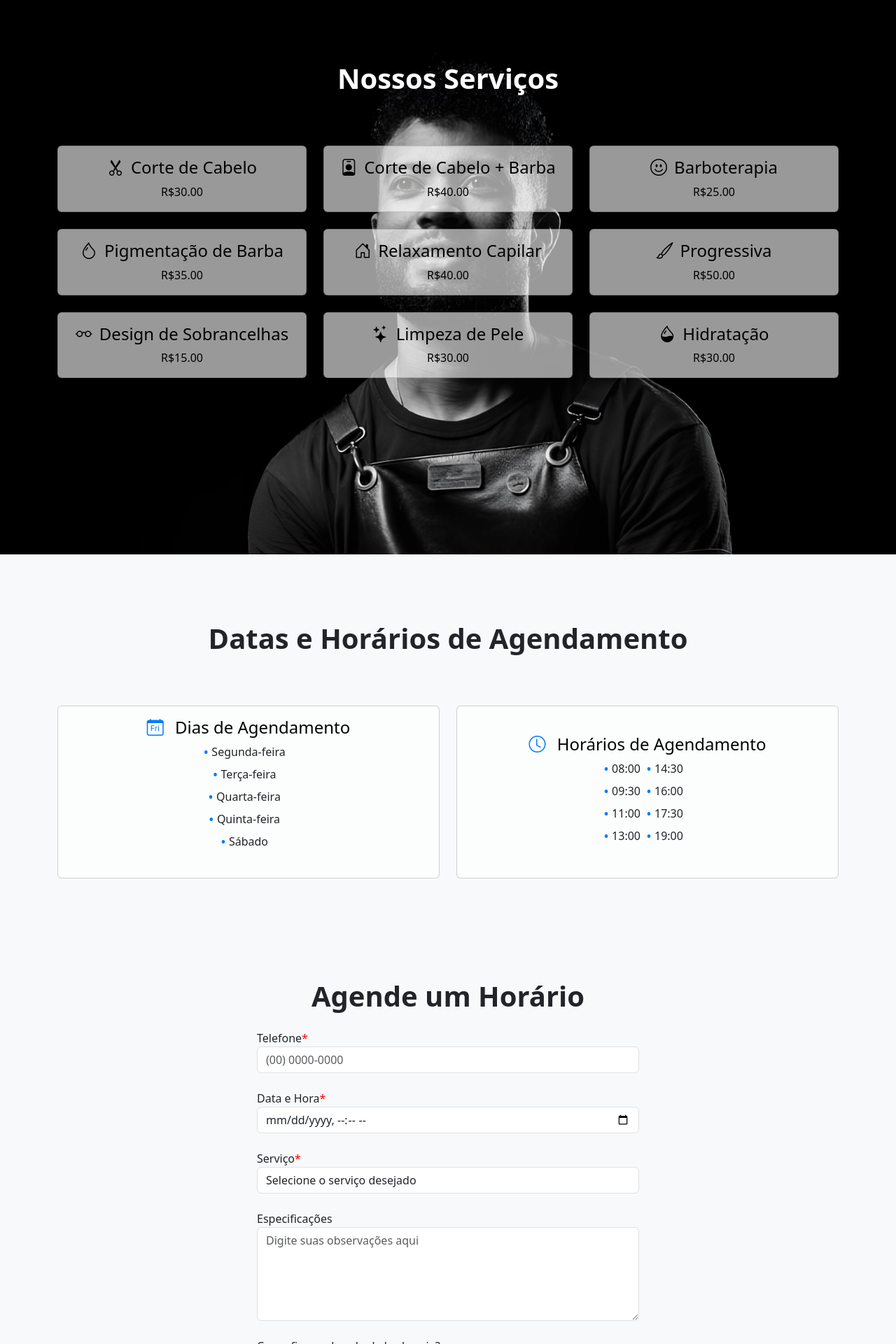
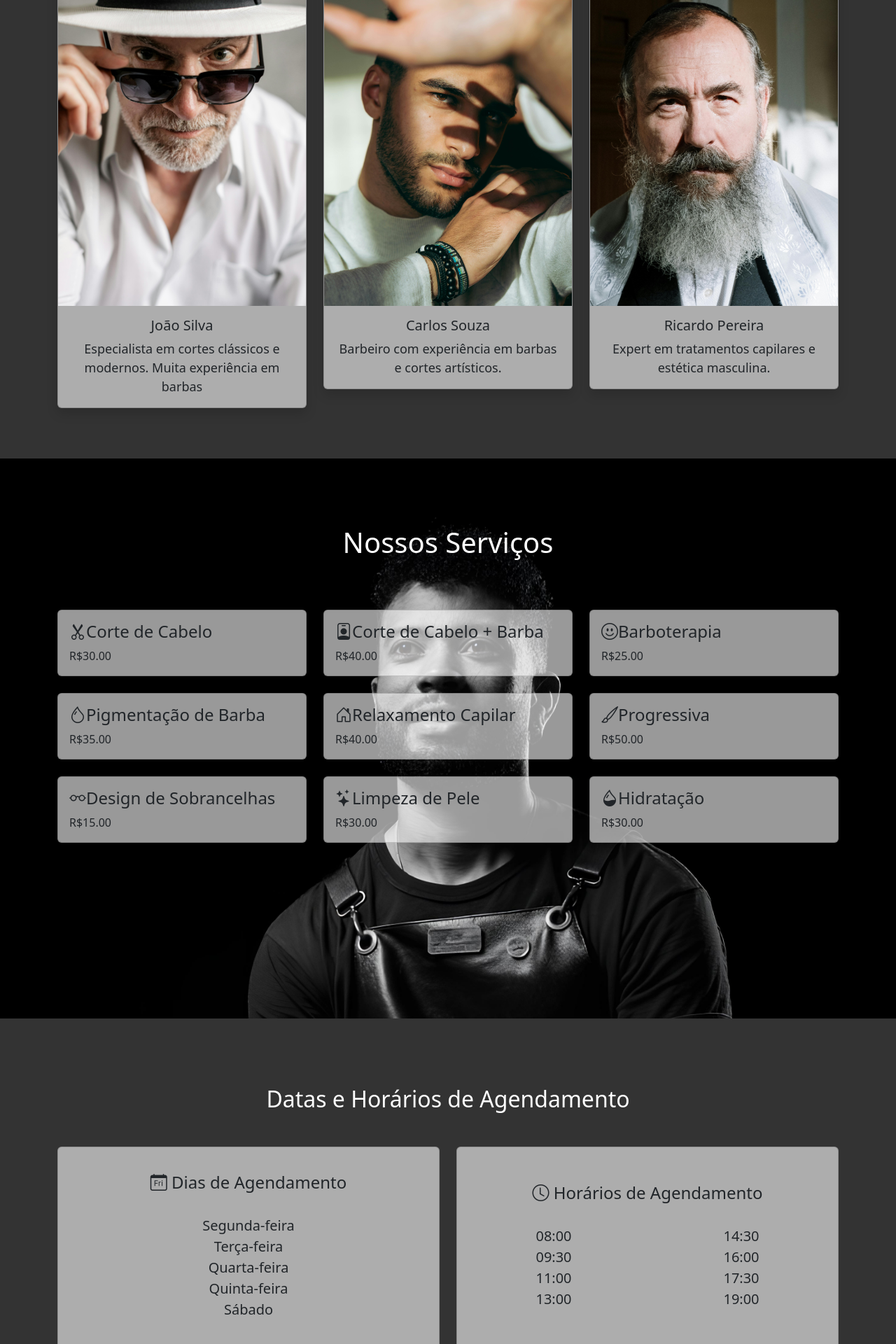
Before and after one commit to ElivanMaia/Trabalho_Semestral, a PHP site: page /inicio_cli.php in a window 1280 px wide. Shown: the part 1040-2960 px from the top of the page at 70% size. Run offline with PHP 8.4, Linux system fonts and the light colour scheme; the visitor is signed in with stand-in values (Sample User, id 1); tables that the repository leaves empty or names only in its code hold one stand-in row (values such as "Sample post"); some libraries are stand-ins or nearby versions.

Commit message:
Nova Alteração-04

```diff
--- /dev/null
+++ b/CRUD/footer.php
@@ -0,0 +1,64 @@
+<!DOCTYPE html>
+<html lang="pt-br">
+<head>
+    <meta charset="UTF-8">
+    <meta name="viewport" content="width=device-width, initial-scale=1.0">
+    <title>Footer</title>
+    <link href="https://cdn.jsdelivr.net/npm/bootstrap@5.3.3/dist/css/bootstrap.min.css" rel="stylesheet">
+</head>
+<body>
+
+<footer class="bg-dark text-white py-4">
+    <div class="container text-center">
+        <p>&copy; <?php echo date("Y"); ?> Barba & Navalha. Todos os direitos reservados.</p>
+        <p>Telefone: (88) 9970-9931</p>
+        <p>Email: barbaenavalha@gmail.com</p>
+        <div class="row">
+            <div class="col-md-6">
+                <strong>Dias de Agendamento:</strong>
+                <ul class="list-inline">
+                    <li class="list-inline-item">Segunda</li>
+                    <li class="list-inline-item">Terça</li>
+                    <li class="list-inline-item">Quarta</li>
+                    <li class="list-inline-item">Quinta</li>
+                    <li class="list-inline-item">Sábado</li>
+                </ul>
+            </div>
+            <div class="col-md-6">
+                <strong>Horários de Agendamento:</strong>
+                <ul class="list-inline">
+                    <li class="list-inline-item">08:00</li>
+                    <li class="list-inline-item">09:30</li>
+                    <li class="list-inline-item">11:00</li>
+                    <li class="list-inline-item">13:00</li>
+                    <li class="list-inline-item">14:30</li>
+                    <li class="list-inline-item">16:00</li>
+                    <li class="list-inline-item">17:30</li>
+                    <li class="list-inline-item">19:00</li>
+                </ul>
+            </div>
+        </div>
+        <ul class="list-inline mt-3">
+            <li class="list-inline-item"><a href="#" class="text-white">Política de Privacidade</a></li>
+            <li class="list-inline-item"><a href="#" class="text-white">Termos de Uso</a></li>
+            <li class="list-inline-item"><a href="#" class="text-white">Contato</a></li>
+        </ul>
+    </div>
+</footer>
+
+<!-- Adicione os links dos seus scripts aqui, se necessário -->
+<script src="https://code.jquery.com/jquery-3.6.0.min.js"></script>
+<script src="https://cdnjs.cloudflare.com/ajax/libs/jquery.mask/1.14.16/jquery.mask.min.js"></script>
+<script src="node_modules/parsleyjs/dist/parsley.min.js"></script>
+<script src="node_modules/parsleyjs/dist/i18n/pt-br.js"></script>
+<link rel="stylesheet" href="node_modules/parsleyjs/src/parsley.css">
+<script>
+    $(document).ready(function(){
+        $('#editarModal').modal('show');
+    });
+</script>
+
+
+    <script src="https://cdn.jsdelivr.net/npm/bootstrap@5.3.3/dist/js/bootstrap.bundle.min.js"></script>
+</body>
+</html>
--- a/CRUD/inicio_cli.php
+++ b/CRUD/inicio_cli.php
@@ -45,30 +45,36 @@ try {
 $conn = null;
 ?>
 
+
 <!DOCTYPE html>
 <html lang="pt-br">
+
 <head>
     <meta charset="UTF-8">
     <meta name="viewport" content="width=device-width, initial-scale=1.0">
     <title>Barbearia</title>
     <link href="https://cdn.jsdelivr.net/npm/bootstrap-icons/font/bootstrap-icons.css" rel="stylesheet">
+    <link href="https://cdn.jsdelivr.net/npm/bootstrap@5.3.3/dist/css/bootstrap.min.css" rel="stylesheet">
+    <link rel="stylesheet" href="https://cdn.jsdelivr.net/npm/sweetalert2@11">
     <style>
         body {
             font-family: Arial, sans-serif;
-            margin: 0;
-            padding: 0;
-            color: #000;
         }
 
         #inicio {
             position: relative;
             min-height: 100vh;
-            z-index: 1;
             background-image: url('images/imagemInicial1.jpg');
             background-size: cover;
             background-repeat: no-repeat;
             background-attachment: fixed;
         }
+
+        .section-dark-bg {
+            background-color: rgba(0, 0, 0, 0.8);
+            color: white;
+        }
+
         #submit {
             background-color: #fff;
             color: #000;
@@ -78,17 +84,15 @@ $conn = null;
         }
 
         #submit:hover {
-            background-color: rgb(255, 255, 255, 0.5);
+            background-color: rgba(255, 255, 255, 0.5);
         }
 
         #submit:active {
             background-color: #666666;
         }
+
         #servicos {
             min-height: 100vh;
-            overflow: hidden;
-            position: relative;
-            z-index: 1;
             background-image: url('images/imagemInicial1.jpg');
             background-size: cover;
             background-repeat: no-repeat;
@@ -96,73 +100,17 @@ $conn = null;
         }
 
         .card {
-            background-color: rgb(255, 255, 255, 0.6) !important;
+            background-color: rgba(255, 255, 255, 0.6) !important;
             border: none;
-            height: 100%;
         }
 
-        .card-body {
-            display: flex;
-            flex-direction: column;
-            justify-content: space-between;
-        }
-
-        .card-title, .card-text {
-            color: #000 !important;
-        }
-        .card-title i {
-            margin-right: 10px;
-        }
-        .card {
-            border: none;
-            transition: transform 0.2s;
-        }
         .card:hover {
             transform: scale(1.05);
             box-shadow: 0 4px 8px rgba(0, 0, 0, 0.2);
         }
-        .card-title {
-            color: #007bff;
-        }
-        .section-title {
-            font-size: 2.5rem;
-            font-weight: bold;
-        }
-        .icon {
-            font-size: 1.5rem;
-            color: #007bff;
-            margin-right: 0.5rem;
-        }
-        .styled-list {
-            list-style: none;
-            padding-left: 0;
-        }
-        .styled-list li {
-            margin-bottom: 0.5rem;
-        }
-        .styled-list li::before {
-            content: "\2022";
-            color: #007bff;
-            font-weight: bold;
-            display: inline-block;
-            width: 1em;
-            margin-left: -1em;
-        }
-        .card-body {
-            display: flex;
-            flex-direction: column;
-            justify-content: center;
-            align-items: center;
-        }
-        .list-container {
-            display: flex;
-            justify-content: center;
-        }
-        .list-container ul {
-            margin: 0 10px;
-        }
     </style>
 </head>
+
 <body>
 
     <?php
@@ -173,7 +121,7 @@ $conn = null;
         Swal.fire({
           position: 'top-end',
           icon: 'success',
-          title: 'Bem-Vindo de Volta " . $_SESSION['nome_usuario_cliente']."',
+          title: 'Bem-Vindo de Volta " . $_SESSION['nome_usuario_cliente'] . "',
           showConfirmButton: false,
           timer: 2000
         });
@@ -186,7 +134,7 @@ $conn = null;
         Swal.fire({
           position: 'top-end',
           icon: 'success',
-          title: 'Bem-Vindo ao Barba & Navalha " . $_SESSION['nome_usuario_cliente']."',
+          title: 'Bem-Vindo ao Barba & Navalha " . $_SESSION['nome_usuario_cliente'] . "',
           showConfirmButton: false,
           timer: 2000
         });
@@ -195,24 +143,53 @@ $conn = null;
     }
     ?>
 
-<section id="inicio" class="vh-100 d-flex justify-content-center align-items-center">
+    <section id="inicio" class="d-flex justify-content-center align-items-center">
+        <div class="container text-center text-white">
+            <h1 class="pb-3" style="font-size: 45px">Bem Vindo ao Barba & Navalha</h1>
+            <p class="pb-4" style="font-size: 16px">Oferecemos cortes de cabelo e barba de qualidade, além de serviços de estética masculina.</p>
+        </div>
+    </section>
+
+    <section id="equipe" class="pt-4 pb-5 section-dark-bg">
         <div class="container">
-        <div class="row">
-            <div class="col text-center">
-                <h1 class="pb-3 text-white" style="font-size: 45px">Bem Vindo ao Barba & Navalha</h1>
-                <p class="pb-4 text-white" style="font-size: 16px">Oferecemos cortes de cabelo e barba de qualidade, além de serviços de estética masculina.</p>
-                <a href="#servicos" id="submit" class="btn">Conheça Nossos Serviços</a>
+            <div class="row text-center">
+                <div class="col">
+                    <h2 class="pb-2 section-title">Equipe</h2>
+                    <p class="pb-4" style="font-size: 18px;">Conheça a nossa equipe de profissionais qualificados e experientes.</p>
+                </div>
+            </div>
+            <div class="row text-center">
+                <div class="col-md-4 mb-4">
+                    <div class="card shadow">
+                        <img src="images/equipe1.jpg" class="card-img-top" alt="João Silva">
+                        <div class="card-body">
+                            <h5 class="card-title" style="font-size: 20px;">João Silva</h5>
+                            <p class="card-text" style="font-size: 18px;">Especialista em cortes clássicos e modernos. Muita experiência em barbas</p>
+                        </div>
+                    </div>
+                </div>
+                <div class="col-md-4 mb-4">
+                    <div class="card shadow">
+                        <img src="images/equipe2.jpg" class="card-img-top" alt="Carlos Souza">
+                        <div class="card-body">
+                            <h5 class="card-title" style="font-size: 20px;">Carlos Souza</h5>
+                            <p class="card-text" style="font-size: 18px;">Barbeiro com experiência em barbas e cortes artísticos.</p>
+                        </div>
+                    </div>
+                </div>
+                <div class="col-md-4 mb-4">
+                    <div class="card shadow">
+                        <img src="images/equipe3.jpg" class="card-img-top" alt="Ricardo Pereira">
+                        <div class="card-body">
+                            <h5 class="card-title" style="font-size: 20px;">Ricardo Pereira</h5>
+                            <p class="card-text" style="font-size: 18px;">Expert em tratamentos capilares e estética masculina.</p>
+                        </div>
+                    </div>
                 </div>
             </div>
         </div>
     </section>
 
-<section id="equipe" class="bg-white pt-4">
-    <div class="container text-center py-5">
-        <h2 class="section-title mb-4">Equipe</h2>
-        <p class="">Conheça nossa equipe...</p>
-    </div>
-</section>
 
     <section id="servicos" class="py-5">
         <div class="container pt-4">
@@ -294,41 +271,47 @@ $conn = null;
         </div>
     </section>
 
-<section id="horarios" class="py-5 bg-light">
+    <section id="horarios" class="py-5 section-dark-bg">
         <div class="container pt-4">
-            <h1 class="section-title text-center mb-4 py-4">Datas e Horários de Agendamento</h1>
-            <div class="row row-cols-1 row-cols-sm-2 row-cols-md-2 py-4 g-4">
-                <div class="col">
+            <h2 class="section-title text-center mb-4 py-4 text-white">Datas e Horários de Agendamento</h2>
+            <div class="row">
+                <div class="col-md-6">
                     <div class="card h-100 text-center">
-                        <div class="card-body">
-                            <h4 class="card-title"><i class="bi bi-calendar-day icon"></i> Dias de Agendamento</h4>
+                        <div class="card-body d-flex flex-column justify-content-center" style="height: 300px;">
+                            <h4 class="card-title" style="font-size: 24px;"><i class="bi bi-calendar-day icon"></i> Dias de Agendamento</h4>
+                            <br>
                             <ul class="list-unstyled styled-list">
-                                <li>Segunda-feira</li>
-                                <li>Terça-feira</li>
-                                <li>Quarta-feira</li>
-                                <li>Quinta-feira</li>
-                                <li>Sábado</li>
+                                <li style="font-size: 20px;">Segunda-feira</li>
+                                <li style="font-size: 20px;">Terça-feira</li>
+                                <li style="font-size: 20px;">Quarta-feira</li>
+                                <li style="font-size: 20px;">Quinta-feira</li>
+                                <li style="font-size: 20px;">Sábado</li>
                             </ul>
                         </div>
                     </div>
                 </div>
+                <div class="col-md-6">
+                    <div class="card h-100 text-center">
+                        <div class="card-body d-flex flex-column justify-content-center" style="height: 300px;">
+                            <h4 class="card-title" style="font-size: 24px;"><i class="bi bi-clock icon"></i> Horários de Agendamento</h4>
+                            <br>
+                            <div class="row">
                                 <div class="col">
-                    <div class="card h-100 text-center">
-                        <div class="card-body">
-                            <h4 class="card-title"><i class="bi bi-clock icon"></i> Horários de Agendamento</h4>
-                            <div class="list-container">
                                     <ul class="list-unstyled styled-list">
-                                    <li>08:00</li>
-                                    <li>09:30</li>
-                                    <li>11:00</li>
-                                    <li>13:00</li>
+                                        <li style="font-size: 20px;">08:00</li>
+                                        <li style="font-size: 20px;">09:30</li>
+                                        <li style="font-size: 20px;">11:00</li>
+                                        <li style="font-size: 20px;">13:00</li>
                                     </ul>
+                                </div>
+                                <div class="col">
                                     <ul class="list-unstyled styled-list">
-                                    <li>14:30</li>
-                                    <li>16:00</li>
-                                    <li>17:30</li>
-                                    <li>19:00</li>
+                                        <li style="font-size: 20px;">14:30</li>
+                                        <li style="font-size: 20px;">16:00</li>
+                                        <li style="font-size: 20px;">17:30</li>
+                                        <li style="font-size: 20px;">19:00</li>
                                     </ul>
+                                </div>
                             </div>
                         </div>
                     </div>
@@ -338,11 +321,12 @@ $conn = null;
     </section>
 
 
-<section id="agendar" class="py-5 bg-light">
+
+    <section id="agendar" class="vh-100 d-flex justify-content-center align-items-center section-dark-bg">
         <div class="container">
-        <h2 class="section-title text-center mb-4 pt-4">Agende um Horário</h2>
-        <div class="row justify-content-center">
-            <div class="col-md-6">
+            <div class="row">
+                <div class="col-md-6 offset-md-3">
+                    <h2 class="text-center">Agendar Corte</h2>
                     <form method="post" action="verify/agendar.php" data-parsley-validate>
                         <div class="form-group mb-4">
                             <label for="telefone">Telefone<span style="color: red">*</span></label>
@@ -386,7 +370,7 @@ $conn = null;
                 <div class="modal-dialog modal-lg">
                     <div class="modal-content">
                         <div class="modal-header">
-                        <h5 class="modal-title" id="agendamentoModalLabel">Meus Agendamentos</h5>
+                            <h5 class="modal-title text-dark" id="agendamentoModalLabel">Meus Agendamentos</h5>
                             <button type="button" class="btn-close" data-bs-dismiss="modal" aria-label="Close"></button>
                         </div>
                         <div class="modal-body">
@@ -403,7 +387,7 @@ $conn = null;
                                             </tr>
                                         </thead>
                                         <tbody>
-                                        <?php foreach ($agendamentos as $agendamento): ?>
+                                            <?php foreach ($agendamentos as $agendamento) : ?>
                                                 <tr>
                                                     <td><?php echo htmlspecialchars($agendamento['nome_usuario'], ENT_QUOTES, 'UTF-8'); ?></td>
                                                     <td><?php echo htmlspecialchars($agendamento['horario_agendamento'], ENT_QUOTES, 'UTF-8'); ?></td>
@@ -416,7 +400,7 @@ $conn = null;
                                     </table>
                                 </div>
                             <?php else : ?>
-                            <p class="text-center">Nenhum agendamento encontrado.</p>
+                                <p class="text-center text-dark">Nenhum agendamento encontrado.</p>
                             <?php endif; ?>
                         </div>
                     </div>
@@ -425,24 +409,25 @@ $conn = null;
         </div>
     </section>
 
+    <?php
+    require('footer.php');
+    ?>
 
-<section id="contatos" class="bg-info">
-    <div class="container text-center py-5">
-        <h2 class="section-title text-white mb-4">Contatos</h2>
-        <p class="text-white">Entre em contato conosco...</p>
-    </div>
-</section>
 
+<script src="https://cdn.jsdelivr.net/npm/bootstrap@5.3.3/dist/js/bootstrap.bundle.min.js"></script>
     <script src="https://code.jquery.com/jquery-3.6.0.min.js"></script>
     <script src="https://cdnjs.cloudflare.com/ajax/libs/jquery.mask/1.14.16/jquery.mask.min.js"></script>
     <script src="node_modules/parsleyjs/dist/parsley.min.js"></script>
     <script src="node_modules/parsleyjs/dist/i18n/pt-br.js"></script>
     <link rel="stylesheet" href="node_modules/parsleyjs/src/parsley.css">
+    <script src="https://cdn.jsdelivr.net/npm/sweetalert2@11"></script>
+
     <script>
-        $(document).ready(function(){
+        $(document).ready(function() {
             $('#editarModal').modal('show');
         });
     </script>
 
 </body>
+
 </html>
--- a/CRUD/navbar.php
+++ b/CRUD/navbar.php
@@ -12,7 +12,7 @@ if (!isset($_SESSION['nome_usuario_cliente'])) {
         $stmt = $conn->prepare($sql);
         $stmt->bindParam(':usuario_id', $_SESSION['usuario_id']);
         $stmt->execute();
-        $row = $stmt->fetch(PDO::FETCH_ASSOC);
+        $row = $stmt->fetch();
 
         if ($row) {
             $_SESSION['nome_usuario_cliente'] = $row['nome'];
@@ -103,12 +103,6 @@ if (!isset($_SESSION['nome_usuario_cliente'])) {
                                 Agendamento
                             </a>
                         </li>
-                        <li class="nav-item">
-                            <a class="nav-link" href="#contatos">
-                                <i class="bi bi-telephone-fill me-1"></i>
-                                Contatos
-                            </a>
-                        </li>
 
                         <li class="nav-item dropdown">
                             <div class="dropdown">
@@ -166,8 +160,8 @@ if (!isset($_SESSION['nome_usuario_cliente'])) {
         function confirmarExclusaoConta() {
             const swalWithBootstrapButtons = Swal.mixin({
                 customClass: {
-                    confirmButton: "btn btn-success swal2-margin",
-                    cancelButton: "btn btn-danger swal2-margin"
+                    confirmButton: "btn btn-success swal2-margin-left",
+                    cancelButton: "btn btn-danger swal2-margin-right"
                 },
                 buttonsStyling: false
             });
@@ -215,15 +209,10 @@ if (!isset($_SESSION['nome_usuario_cliente'])) {
                     icon: "error"
                 });
             });
-                } else if (result.dismiss === Swal.DismissReason.cancel) {
-                    swalWithBootstrapButtons.fire({
-                        title: "Cancelado",
-                        text: "Sua conta está segura :)",
-                        icon: "error"
-                    });
     }
 });
         }
+
 
         function confirmarSairConta() {
     Swal.fire({
@@ -234,7 +223,11 @@ if (!isset($_SESSION['nome_usuario_cliente'])) {
         confirmButtonColor: '#3085d6',
         cancelButtonColor: '#d33',
         confirmButtonText: 'Sim, sair',
-                cancelButtonText: 'Cancelar'
+        cancelButtonText: 'Cancelar',
+        customClass: {
+            confirmButton: 'btn-left', // Troquei para btn-left
+            cancelButton: 'btn-right'  // Troquei para btn-right
+        }
     }).then((result) => {
         if (result.isConfirmed) {
             window.location.href = 'verify/logout.php';
@@ -243,6 +236,7 @@ if (!isset($_SESSION['nome_usuario_cliente'])) {
         }
     });
         }
+
     </script>
 </body>
 
```
Also changed, not shown: CRUD/verify/excluirConta.php (+21 -23 lines), CRUD/images/equipe1.jpg (added), CRUD/images/equipe2.jpg (added), CRUD/images/equipe3.jpg (added). Lines whose indentation alone changed are shown as unchanged.
